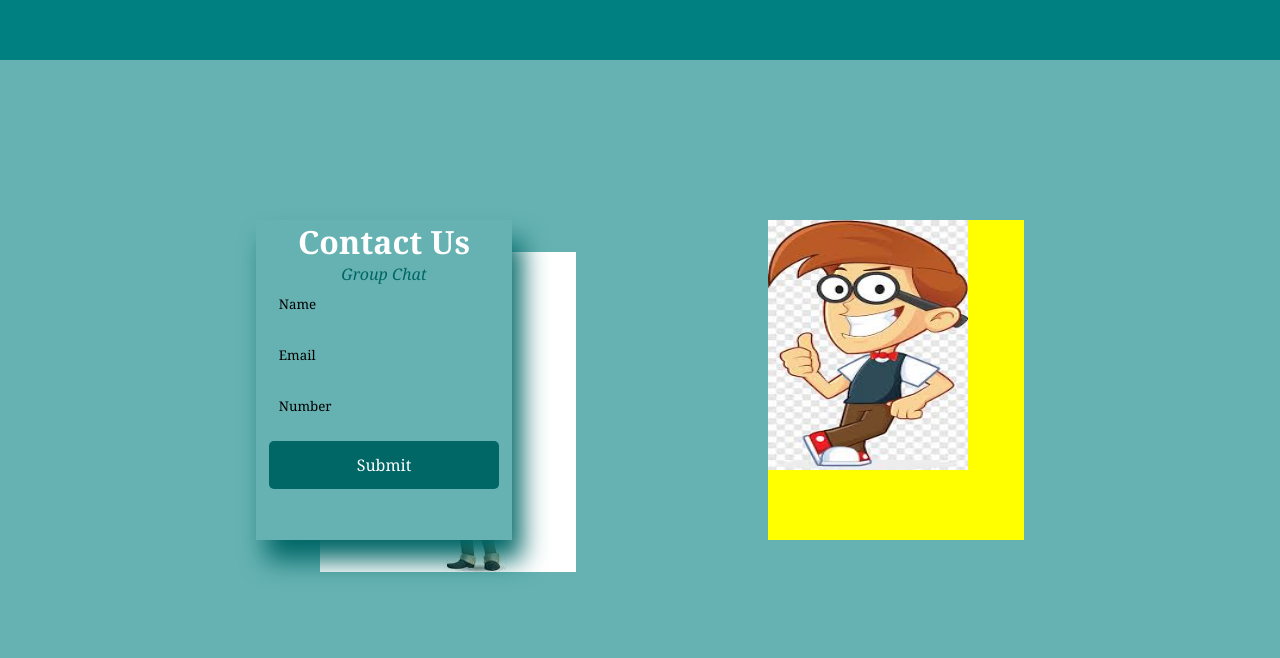
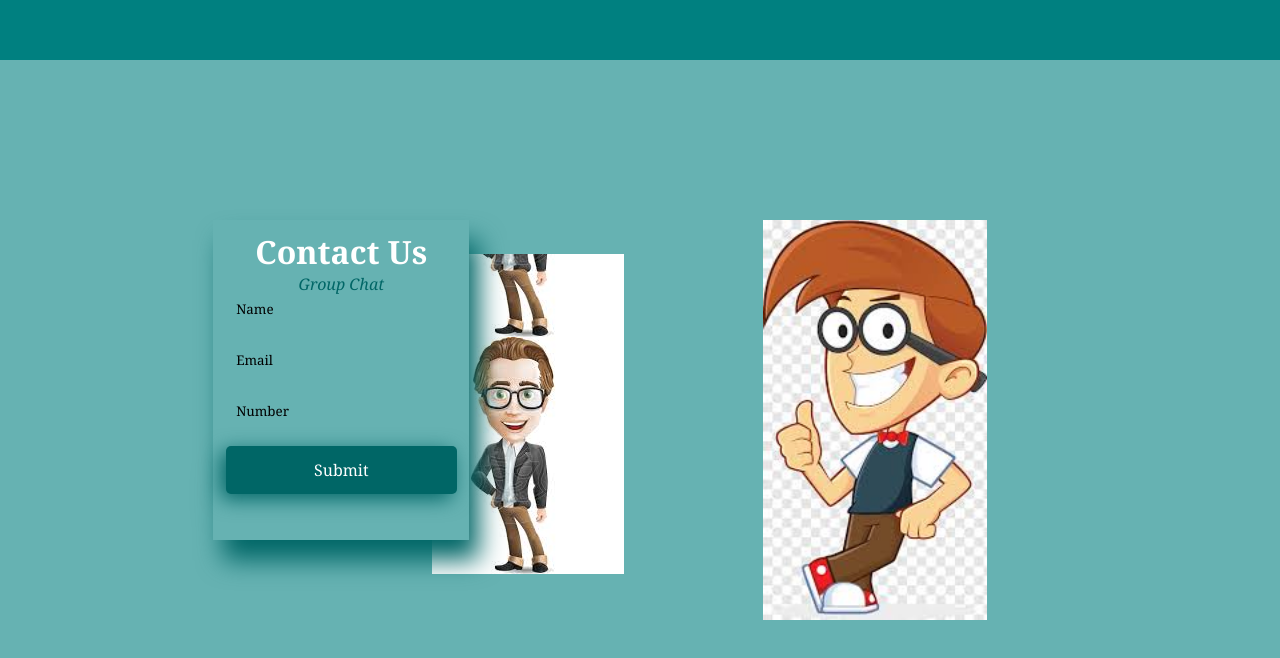
Before and after one commit to chibuike07/Admin-View-Event-schedule, a React (Create React App) app: page /landing_page in a window 1280 px wide. Shown: the part 2708-3366 px from the top of the page. Built offline with nearby package versions, Linux system fonts and the light colour scheme.

Commit message:
done with the contact section of landing page

```diff
--- a/src/Components/component_accomodation/Accomodation.module.css
+++ b/src/Components/component_accomodation/Accomodation.module.css
@@ -22,20 +22,16 @@
   height: 150px;
   top: -20%;
   left: 10%;
-  transform: rotateY(180deg);
   opacity: 0;
   transition: opacity 3s ease-in;
   clip-path: polygon(
-    50% 0%,
-    80% 10%,
-    100% 35%,
-    100% 58%,
-    88% 86%,
-    50% 100%,
-    0 94%,
-    22% 83%,
-    0 40%,
-    20% 10%
+    9% 11%,
+    81% 0,
+    96% 45%,
+    70% 73%,
+    83% 100%,
+    61% 84%,
+    22% 72%
   );
 }
 
@@ -45,79 +41,58 @@
   transform: translate(100%, 30%);
   opacity: 0;
   transition: opacity 3s ease-in;
-  clip-path: polygon(
-    50% 0%,
-    80% 10%,
-    100% 35%,
-    83% 81%,
-    100% 91%,
-    50% 100%,
-    20% 90%,
-    0% 70%,
-    0% 35%,
-    20% 10%
-  );
+  clip-path: polygon(0 13%, 81% 0, 96% 45%, 69% 68%, 79% 95%, 56% 70%, 8% 54%);
 }
 
 .figure .third {
   width: 10%;
   height: 100px;
-  transform: rotateY(200deg);
   position: absolute;
   top: -1%;
   left: 35%;
   opacity: 0;
   transition: opacity 3s ease-in;
+
   clip-path: polygon(
-    50% 0%,
-    83% 12%,
-    97% 48%,
-    76% 83%,
-    88% 100%,
-    56% 91%,
-    35% 78%,
-    6% 48%,
-    17% 12%
+    21% 0,
+    100% 0%,
+    99% 65%,
+    75% 75%,
+    39% 100%,
+    50% 75%,
+    11% 48%
   );
 }
 
 .figure .four {
   width: 40%;
-  transform: translate(10vw, 2vh);
+  transform: translate(10vw, -2vh);
   opacity: 0;
   transition: opacity 3s ease-in;
-
   clip-path: polygon(
-    50% 0%,
-    80% 10%,
-    100% 35%,
-    83% 81%,
-    100% 91%,
-    50% 100%,
-    20% 90%,
-    0% 70%,
-    0% 35%,
-    20% 10%
+    12% 33%,
+    85% 24%,
+    93% 51%,
+    75% 75%,
+    85% 88%,
+    50% 75%,
+    20% 67%
   );
 }
 .figure .five {
-  width: 70%;
+  width: 90%;
   height: 100px;
   transform: translate(-10vw, 20vh);
   opacity: 0;
   transition: opacity 3s ease-in;
-
   clip-path: polygon(
-    38% 0,
-    80% 10%,
-    100% 35%,
-    95% 70%,
-    61% 89%,
-    24% 88%,
-    4% 100%,
-    12% 81%,
-    0 65%,
-    0 18%
+    21% 0,
+    100% 0%,
+    99% 65%,
+    75% 75%,
+    39% 100%,
+    50% 75%,
+    11% 48%
   );
 }
 
--- a/src/Components/component_image/Image.jsx
+++ b/src/Components/component_image/Image.jsx
@@ -17,7 +17,6 @@
   padding,
   zIndex,
   id,
-  type,
   ref,
 }) => {
   const { custom_image, custom_image_wrapper } = ImageStyles;
@@ -42,7 +41,6 @@
         className={className ? className : custom_image}
         onClick={onclick ? onclick : null}
         id={id ? id : null}
-        type={type ? type : null}
         ref={ref ? ref : null}
       />
     </div>
--- a/src/Components/component_input/Input.jsx
+++ b/src/Components/component_input/Input.jsx
@@ -50,7 +50,7 @@
       value={value ? value : ""}
       className={className ? className : "custom-input"}
       name={name}
-      required={isRequired}
+      required={isRequired ? isRequired : null}
       id={id ? id : null}
       ref={isRefs ? isRefs : null}
       autoComplete={autoComplete ? autoComplete : null}
--- a/src/Components/components_landing_contact/contact.jsx
+++ b/src/Components/components_landing_contact/contact.jsx
@@ -5,7 +5,7 @@
 import CustomButton from "../component_button/Button";
 import CustomImage from "../component_image/Image";
 
-const Contact = () => {
+const Contact = ({ asideImage, formBox, bgImage }) => {
   const { contact_wrapper, formField, text, form, divBg, image, btn } = Styles;
   const [data, setData] = useState({
     name: "",
@@ -24,18 +24,19 @@
   const { name, email, number } = data;
   return (
     <div className={contact_wrapper}>
-      <div className={formField}>
+      <div className={formField} ref={formBox}>
         <div className={text}>
           <h1>contact us</h1>
           <em>group chat</em>
         </div>
-        <form className={form}>
+        <form className={form} onSubmit={handleSubmit}>
           <CustomInput
             type={"text"}
             name={"name"}
             id={"name"}
             placeholder={"name"}
             value={name}
+            isRequired={true}
             onChange={handleChange}
           />
 
@@ -45,6 +46,7 @@
             id={"email"}
             placeholder={"email"}
             value={email}
+            isRequired={true}
             onChange={handleChange}
           />
 
@@ -54,6 +56,7 @@
             id={"number"}
             placeholder={"number"}
             value={number}
+            isRequired={true}
             onChange={handleChange}
           />
           <CustomButton
@@ -61,14 +64,18 @@
             name={"button"}
             id={"number"}
             className={btn}
-            click={handleSubmit}
             backgroundColor={"rgb(0, 102, 102)"}
           />
         </form>
       </div>
-      <div className={divBg}></div>
-      <figure className={image}>
-        <CustomImage src={Image} alt={"human image"} />
+      <div className={divBg} ref={bgImage}></div>
+      <figure className={image} ref={asideImage}>
+        <CustomImage
+          src={Image}
+          alt={"human image"}
+          width={"100%"}
+          height={"25em"}
+        />
       </figure>
     </div>
   );
--- a/src/Components/components_landing_contact/contact.module.css
+++ b/src/Components/components_landing_contact/contact.module.css
@@ -1,6 +1,6 @@
 .contact_wrapper {
   width: 100%;
-  height: 10em;
+  height: 30em;
   display: flex;
   justify-content: space-evenly;
   position: relative;
@@ -15,6 +15,7 @@
   filter: drop-shadow(10px 20px 13px rgb(0, 102, 102));
   z-index: 4;
   background-color: rgb(102, 178, 178);
+  transition: transform 2s ease-in;
 }
 
 .text {
@@ -23,6 +24,7 @@
   flex-direction: column;
   align-items: center;
   text-transform: capitalize;
+  padding-top: 10px;
 }
 .text h1 {
   color: #fff;
@@ -71,21 +73,30 @@
   border-radius: 5px;
   font-size: 16px;
   text-transform: capitalize;
+  filter: drop-shadow(-5px 5px 10px rgb(0, 102, 102));
 }
 .divBg {
   background-image: url("../../Assests/cartoon.jpeg");
-  width: 20%;
+  width: 15%;
   height: 20em;
   background-position: cover;
+  /* background-repeat: no-repeat; */
   background-position: 100% 100%;
   position: absolute;
-  top: 20%;
-  left: 20em;
+  top: 7%;
+  left: 27em;
   z-index: 2;
+  transition: transform 2s ease-in;
 }
 
 .image {
-  width: 20%;
-  height: 20em;
-  background-color: yellow;
+  width: 30%;
+  height: 25em;
+
+  display: flex;
+  justify-content: center;
 }
+
+.image img {
+  transition: transform 2s ease-in;
+}
--- a/src/Pages/pages_landing_page/landing_page.jsx
+++ b/src/Pages/pages_landing_page/landing_page.jsx
@@ -17,6 +17,9 @@
   const cartoonImage = useRef();
   const cartoonOne = useRef();
   const AccomodationText = useRef();
+  const asideImage = useRef();
+  const formBox = useRef();
+  const bgImage = useRef();
 
   useEffect(() => {
     const onScroll = (e) => {
@@ -70,7 +73,18 @@
         window.setTimeout(() => {
           cartoonOne.current.children[3].children[0].style.opacity = "1";
         }, 1500);
-        // "translate(-100%)";
+      }
+    };
+
+    const ContactView = (e) => {
+      if (
+        e.target.documentElement.scrollTop >= 2500 &&
+        e.target.documentElement.scrollTop <= 2600
+      ) {
+        formBox.current.style.transform = "translate(20%)";
+        bgImage.current.style.transform = "translateX(-35%)";
+        asideImage.current.children[0].children[0].style.transform =
+          "translateX(-65%)";
       }
     };
 
@@ -78,11 +92,13 @@
     window.addEventListener("scroll", showCaseScroll);
     window.addEventListener("scroll", chatHint);
     window.addEventListener("scroll", AccomodationView);
+    window.addEventListener("scroll", ContactView);
     return () => {
       window.removeEventListener("scroll", onScroll);
       window.removeEventListener("scroll", showCaseScroll);
       window.removeEventListener("scroll", chatHint);
       window.removeEventListener("scroll", AccomodationView);
+      window.removeEventListener("scroll", ContactView);
     };
   }, []);
   return (
@@ -103,7 +119,7 @@
           cartoonOne={cartoonOne}
           AccomodationText={AccomodationText}
         />
-        <Contact />
+        <Contact asideImage={asideImage} formBox={formBox} bgImage={bgImage} />
       </main>
     </div>
   );
--- a/src/Pages/pages_landing_page/landing_page.module.css
+++ b/src/Pages/pages_landing_page/landing_page.module.css
@@ -8,8 +8,7 @@
 }
 .container {
   width: 100%;
-  height: 400vh;
-  background-color: red;
+  height: 470vh;
 }
 
 .main {
```
